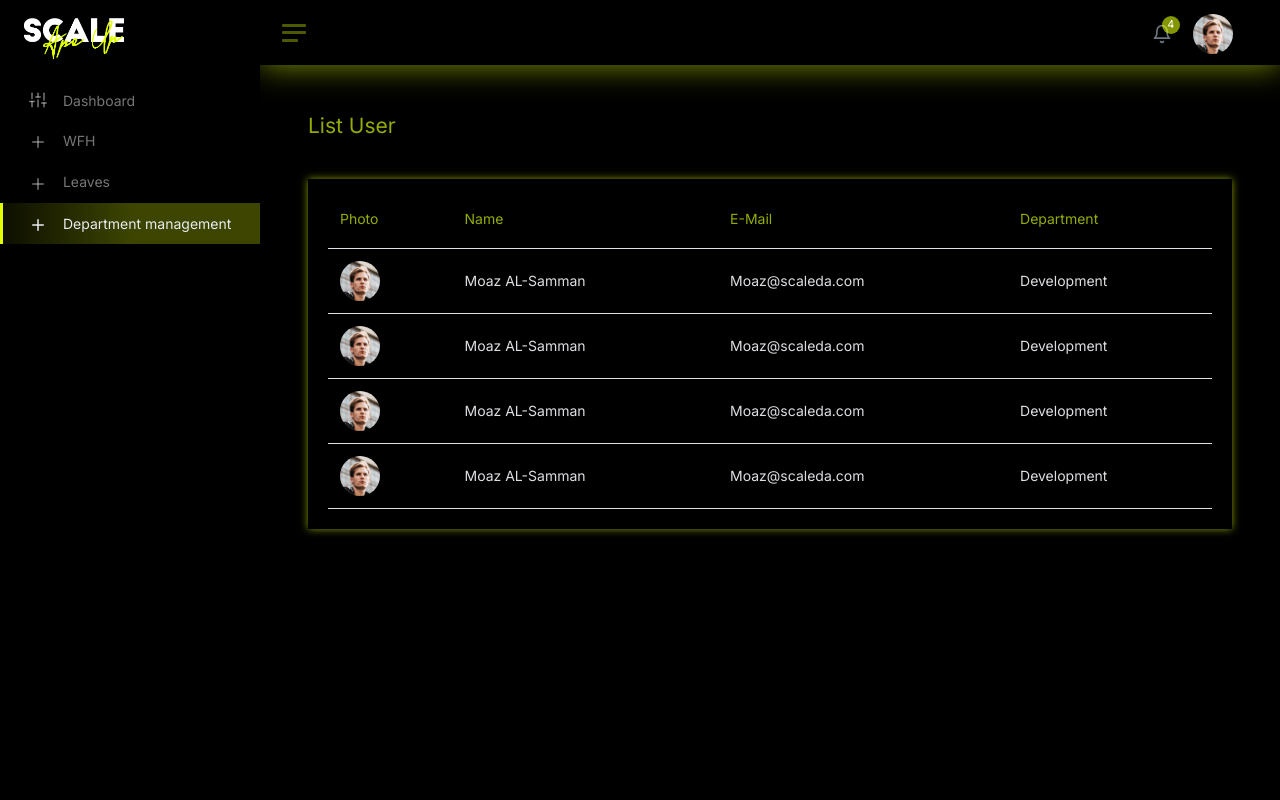
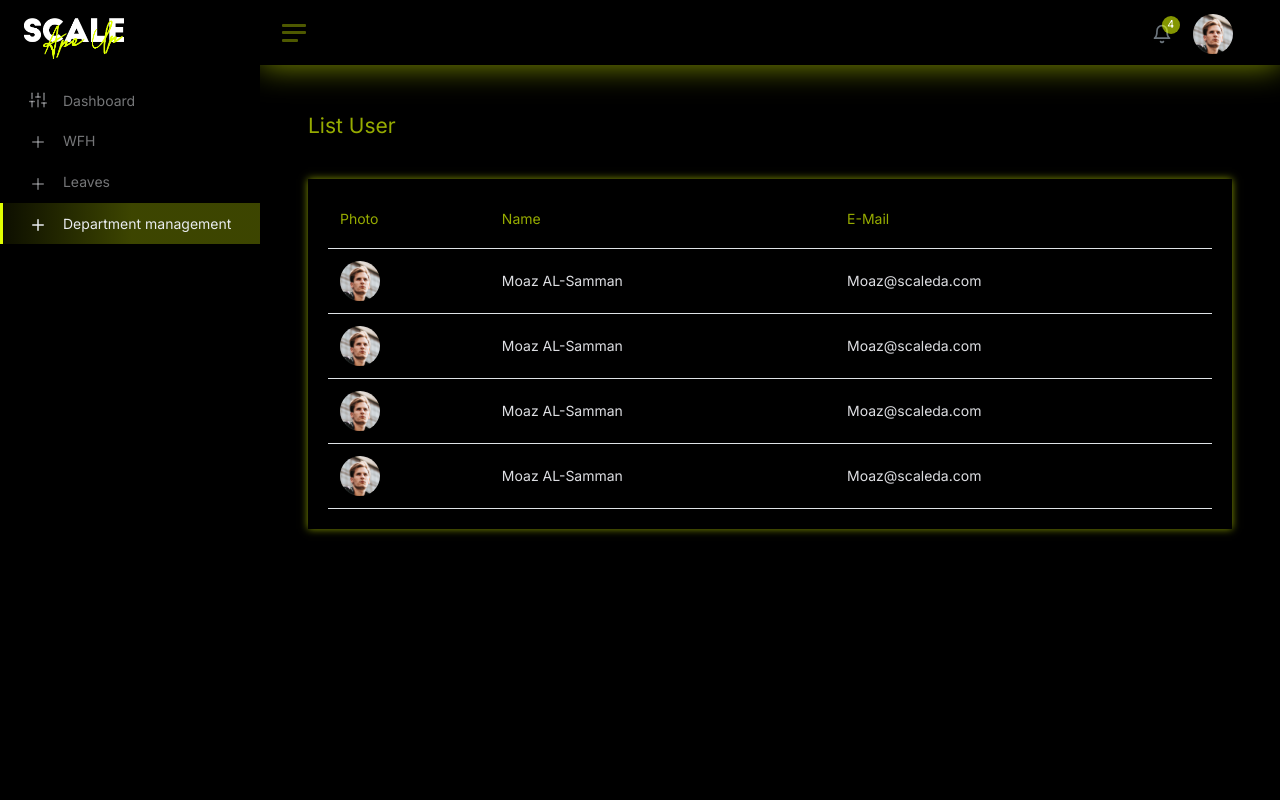
Before and after one commit to MoazAlsamman/test, a Laravel app: page /head/users in a window 1280 px wide. Run offline with Laravel 9, Linux system fonts and the light colour scheme.

Commit message:
Edit view Head.Users

```diff
--- a/resources/views/head/Users.blade.php
+++ b/resources/views/head/Users.blade.php
@@ -25,7 +25,7 @@
                                     <th><h6>Photo</h6></th>
                                     <th class="d-none d-xl-table-cell"><h6>Name</h6></th>
                                     <th class="d-none d-xl-table-cell"><h6>E-Mail</h6></th>
-                                    <th><h6>Department</h6></th>
+
                                 </tr>
                                 </thead>
                                 <tbody>
@@ -39,7 +39,7 @@
                                             style="color: #dddee2">Moaz AL-Samman</span></td>
                                     <td class="d-none d-xl-table-cell"><span
                                             style="color: #dddee2">Moaz@scaleda.com</span></td>
-                                    <td><span style="color: #dddee2">Development</span></td>
+
                                 </tr>
                                 <tr>
                                     <td>
@@ -51,7 +51,6 @@
                                             style="color: #dddee2">Moaz AL-Samman</span></td>
                                     <td class="d-none d-xl-table-cell"><span
                                             style="color: #dddee2">Moaz@scaleda.com</span></td>
-                                    <td><span style="color: #dddee2">Development</span></td>
                                 </tr>
                                 <tr>
                                     <td>
@@ -63,7 +62,7 @@
                                             style="color: #dddee2">Moaz AL-Samman</span></td>
                                     <td class="d-none d-xl-table-cell"><span
                                             style="color: #dddee2">Moaz@scaleda.com</span></td>
-                                    <td><span style="color: #dddee2">Development</span></td>
+
                                 </tr>
                                 <tr>
                                     <td>
@@ -75,7 +74,7 @@
                                             style="color: #dddee2">Moaz AL-Samman</span></td>
                                     <td class="d-none d-xl-table-cell"><span
                                             style="color: #dddee2">Moaz@scaleda.com</span></td>
-                                    <td><span style="color: #dddee2">Development</span></td>
+
                                 </tr>
                                 </tbody>
                             </table>
```
